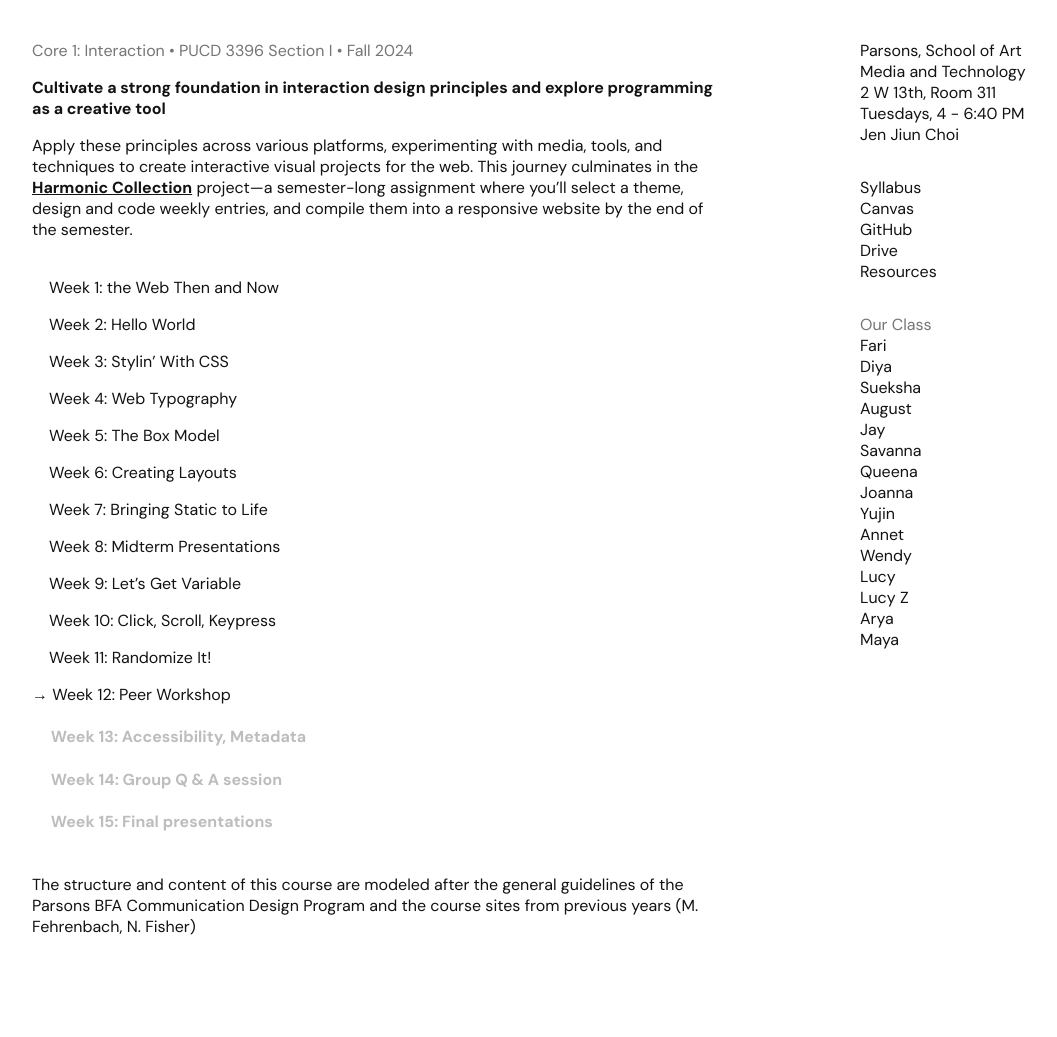
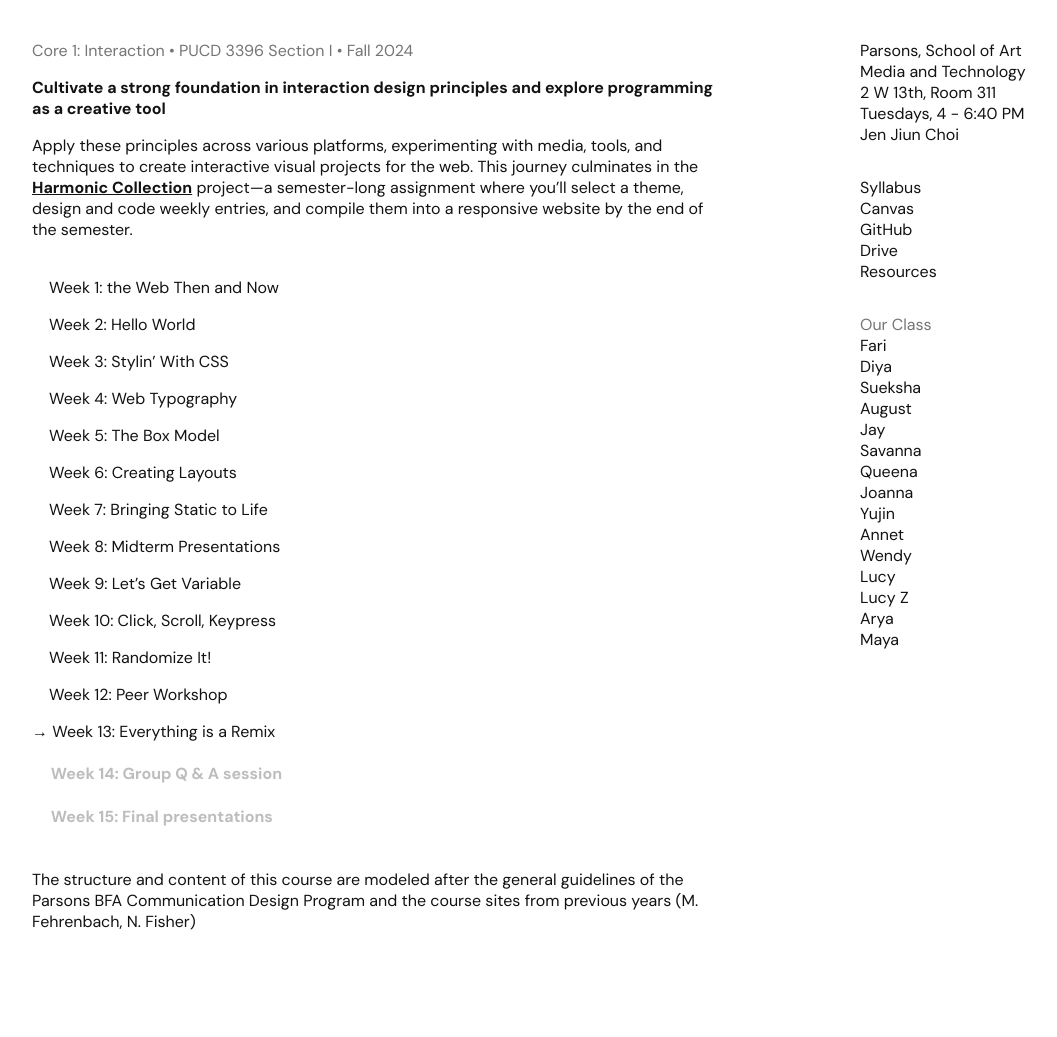
Before and after one commit to core1-interaction/core1-interaction.github.io, a Jekyll site: the page built from index.md, in a window 1280 px wide. Shown: the whole page, without its empty margins (108-1165 px from the left). Built offline with Jekyll 4.4.1, drawn with Linux system fonts in a browser that asks for light colours.

Commit message:
Update index.md

```diff
--- a/index.md
+++ b/index.md
@@ -31,9 +31,10 @@ Apply these principles across various platforms, experimenting with media, tools
 
 &nbsp;&nbsp;&nbsp;&nbsp;[Week 11: Randomize It!](week11.md)
 
-[→ Week 12: Peer Workshop](week12.md)<br>
+&nbsp;&nbsp;&nbsp;&nbsp;[Week 12: Peer Workshop](week12.md)
 
-#### <span style="color: #BDBDBD;">&nbsp;&nbsp;&nbsp;&nbsp; Week 13: Accessibility, Metadata
+[→ Week 13: Everything is a Remix](week13.md)<br>
+
 #### <span style="color: #BDBDBD;">&nbsp;&nbsp;&nbsp;&nbsp; Week 14: Group Q & A session
 #### <span style="color: #BDBDBD;">&nbsp;&nbsp;&nbsp;&nbsp; Week 15: Final presentations<br><br>
 
```
